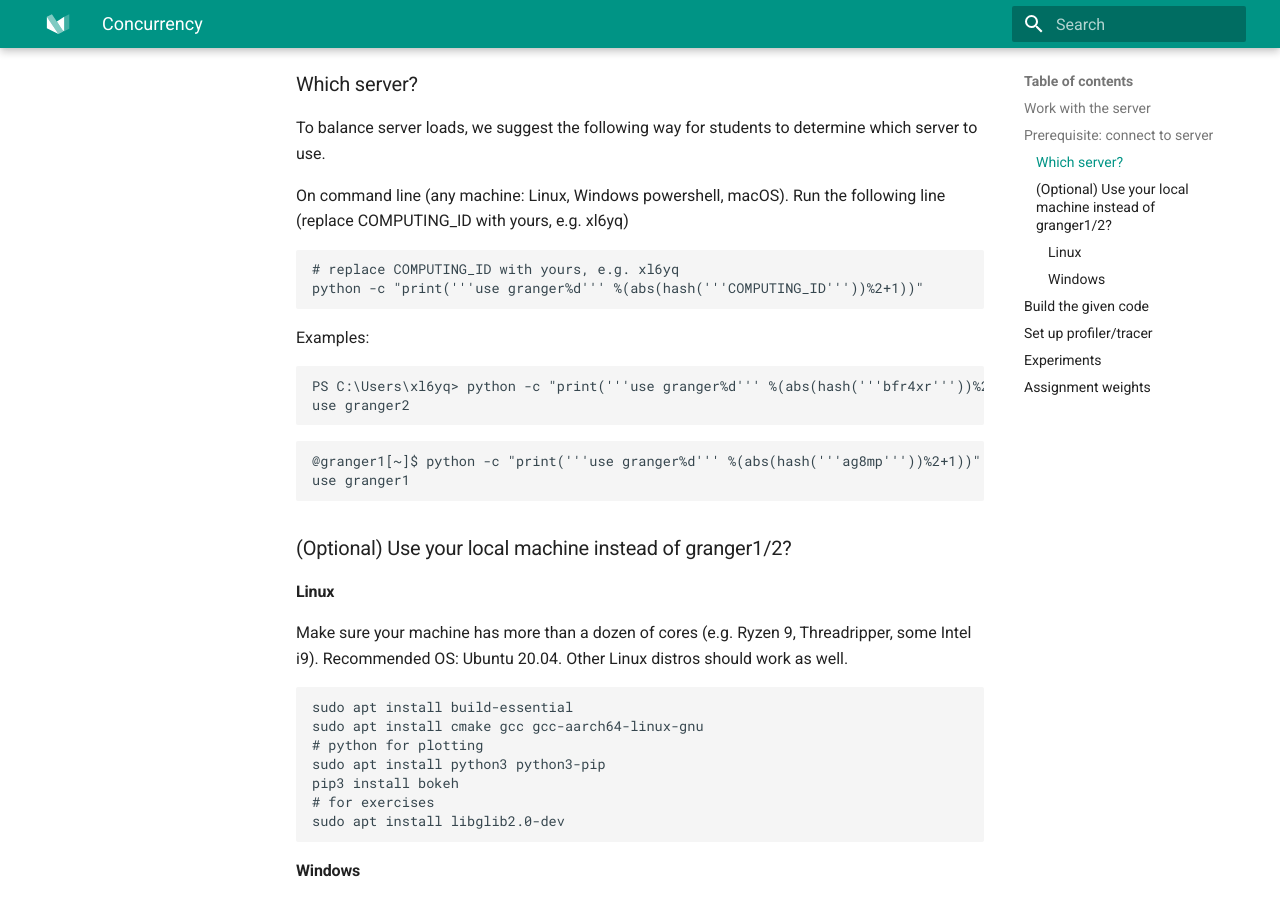
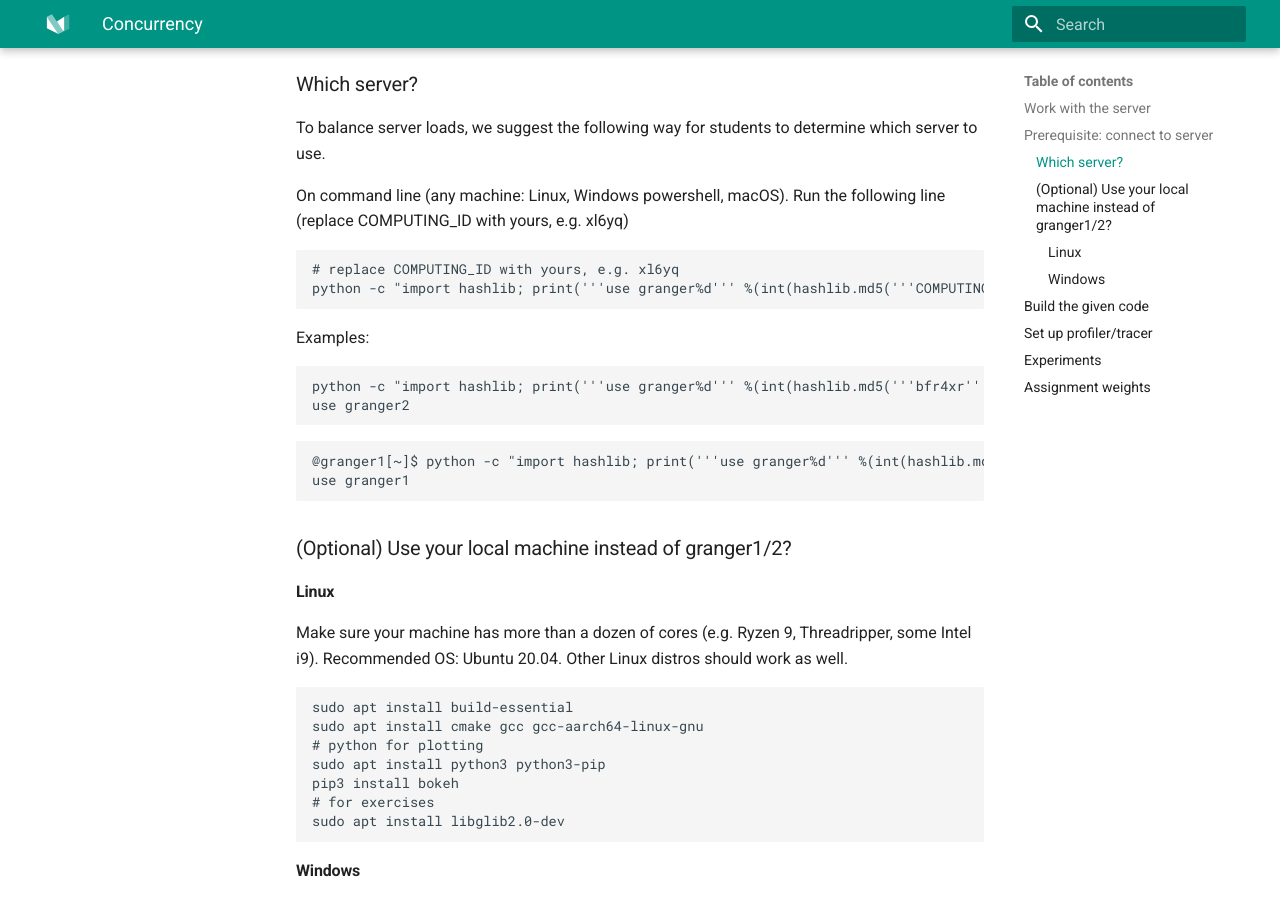
Before and after one commit to fxlin/p2-concurrency, an MkDocs documentation site: the page built from docs/README.md, in a window 1280 px wide and 900 px high, scrolled down 808 px. Built offline with MkDocs 1.6.1 and Material for MkDocs 9.7.7, drawn with Linux system fonts in a browser that asks for light colours.

Commit message:
Update README.md

````diff
--- a/docs/README.md
+++ b/docs/README.md
@@ -24,18 +24,18 @@ On command line (any machine: Linux, Windows powershell, macOS). Run the followi
 
 ```
 # replace COMPUTING_ID with yours, e.g. xl6yq
-python -c "print('''use granger%d''' %(abs(hash('''COMPUTING_ID'''))%2+1))"
+python -c "import hashlib; print('''use granger%d''' %(int(hashlib.md5('''COMPUTING_ID'''.encode()).hexdigest(),16)%2+1))"
 ```
 
 Examples:
 
 ```
-PS C:\Users\xl6yq> python -c "print('''use granger%d''' %(abs(hash('''bfr4xr'''))%2+1))"
+python -c "import hashlib; print('''use granger%d''' %(int(hashlib.md5('''bfr4xr'''.encode()).hexdigest(),16)%2+1))"
 use granger2
 ```
 
 ```
-@granger1[~]$ python -c "print('''use granger%d''' %(abs(hash('''ag8mp'''))%2+1))"
+@granger1[~]$ python -c "import hashlib; print('''use granger%d''' %(int(hashlib.md5('''xl6yq'''.encode()).hexdigest(),16)%2+1))"
 use granger1
 ```
 
````
